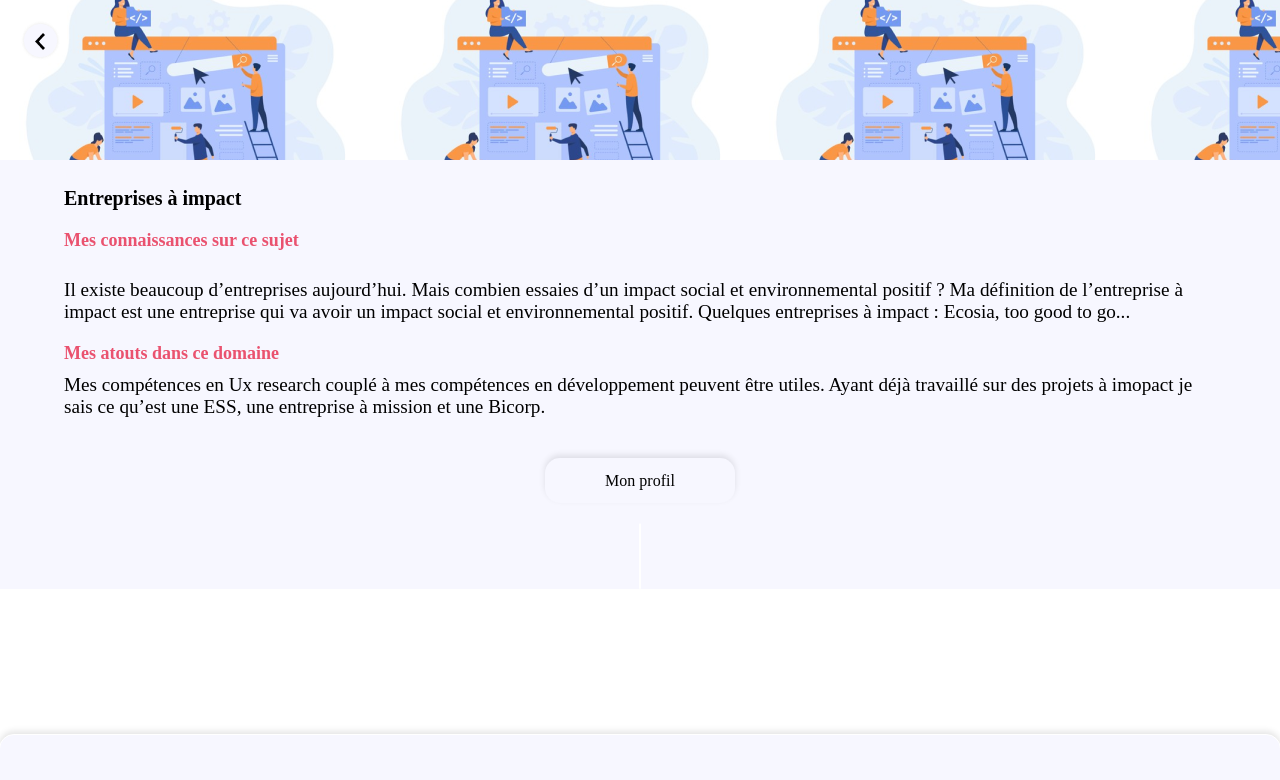
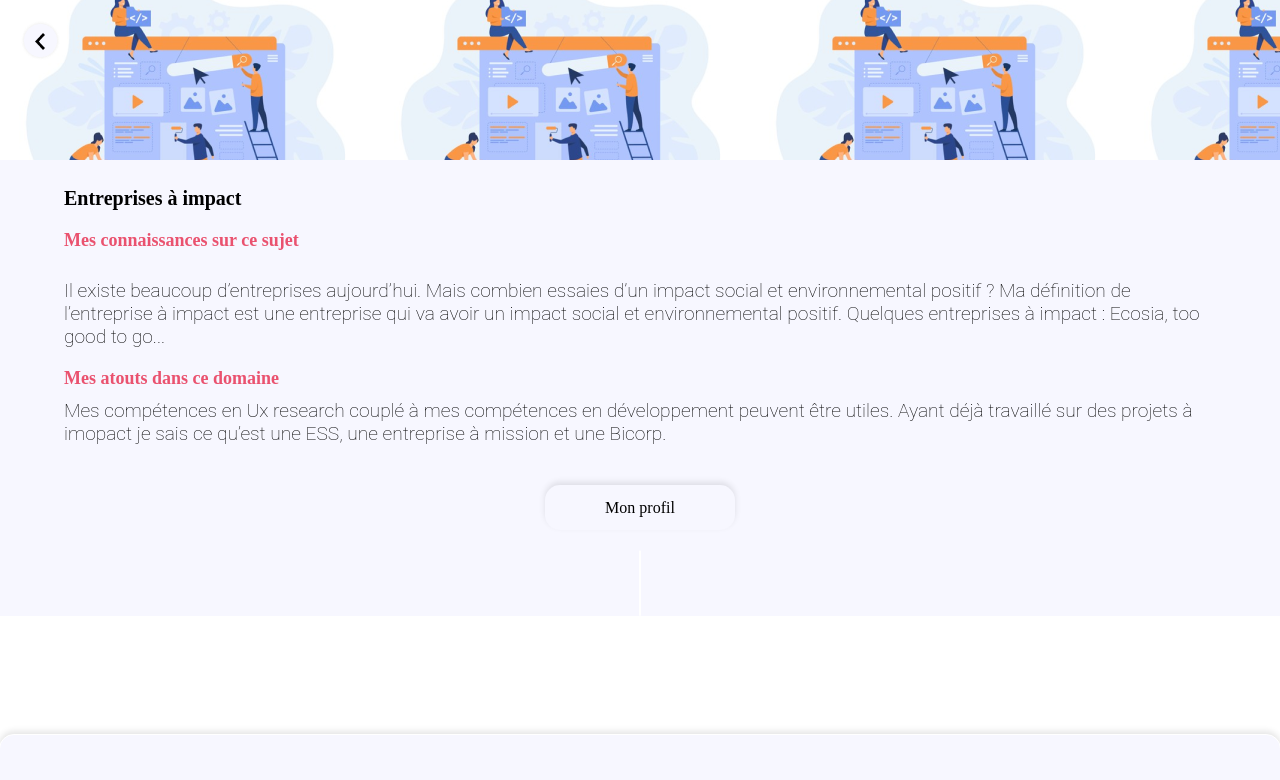
Before and after one commit to mateobou/Old-portefolio, a plain HTML site: page impact.html in a window 1280 px wide. Drawn offline with Linux system fonts and the light colour scheme.

Commit message:
Add files via upload

```diff
--- a/main.css
+++ b/main.css
@@ -136,7 +136,7 @@ h1{
 .pageParagraph
 {
   font-size: 1.2em;
-  font-family: "Cocogoose";
+  font-family: Roboto;
   font-weight: lighter;
   margin-bottom: 20px;
 }
```
